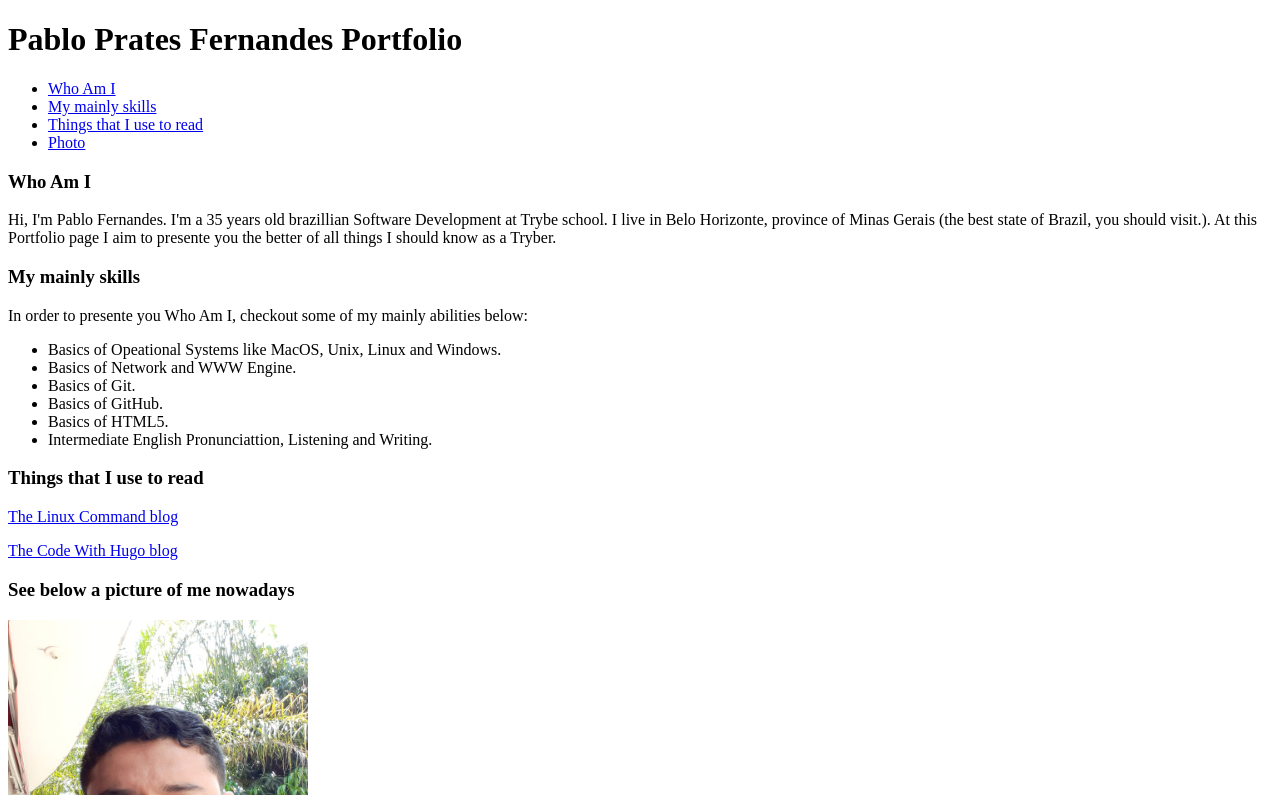
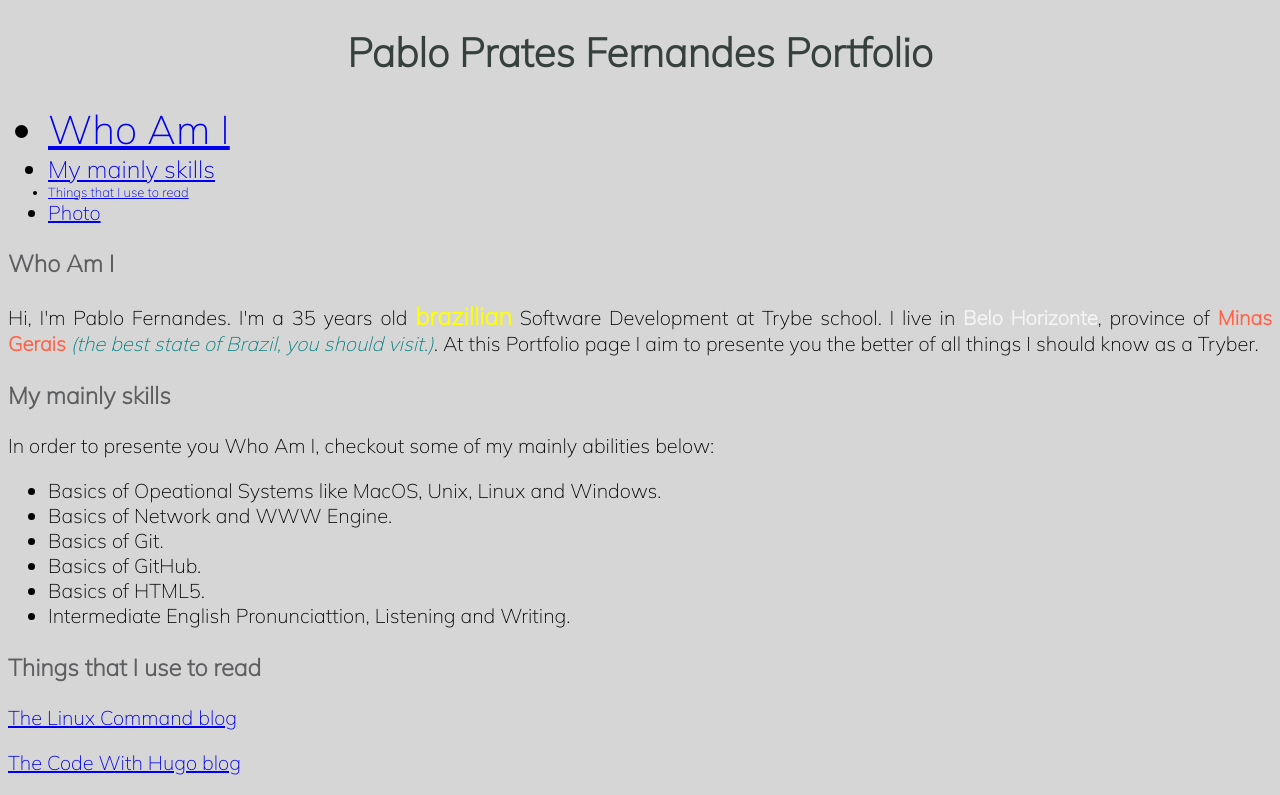
Before and after one commit to pablofernandes/pablofernandes.github.io, a plain HTML site: page index.html in a window 1280 px wide. Shown: the top 795 px of the page. Drawn offline with Linux system fonts and the light colour scheme.

Commit message:
styling my portfolio

```diff
--- a/index.html
+++ b/index.html
@@ -3,6 +3,9 @@
   <head>
     <meta charset="UTF-8">
     <title>Pablo Prates Fernandes Portfolio</title>
+    <link rel="preconnect" href="https://fonts.gstatic.com">
+    <link href="https://fonts.googleapis.com/css2?family=Mulish:wght@200&display=swap" rel="stylesheet">
+
     <link rel="stylesheet" type="text/css" href="style.css">
   </head>
   <body>
@@ -13,13 +16,13 @@
     <div id="menu">
 
         <ul>
-            <li>
+            <li class="whoami">
                <a href="#whoami"> Who Am I</a>
             </li>
-            <li>
+            <li class="skills">
                 <a href="#skills">My mainly skills</a>
             </li>
-            <li>
+            <li class="links">
                 <a href="#links"> Things that I use to read</a>
             </li>
             <li>
@@ -31,9 +34,9 @@
     <div id="whoami">
         <h3>Who Am I</h3>
         <p>
-            Hi, I'm Pablo Fernandes. I'm a 35 years old brazillian Software Development at Trybe
-            school. I live in Belo Horizonte, province of Minas Gerais (the best state
-            of Brazil, you should visit.). At this Portfolio page I aim to presente you
+            Hi, I'm Pablo Fernandes. I'm a 35 years old <strong class="brazil">brazillian</strong> Software Development at Trybe
+            school. I live in <strong class="belo">Belo Horizonte</strong>, province of <strong class="minas">Minas Gerais</strong> <em>(the best state
+            of Brazil, you should visit.)</em>. At this Portfolio page I aim to presente you
             the better of all things I should know as a Tryber.
         </p>
     </div>
--- a/style.css
+++ b/style.css
@@ -0,0 +1,51 @@
+body{
+    background-color: #d7d6d6ff;
+    font-family: Mulish, sans-serif;
+    font-size: 20px;
+}
+
+h1{
+    color: #36413eff;
+    text-align: center;
+}
+
+h3{
+    color: #5d5e60ff;
+}
+
+p{
+    text-align: justify;
+}
+
+.whoami{
+    font-size: 2em;
+}
+
+.skills{
+    font-size: larger;
+}
+
+.links{
+    font-size: small;
+}
+
+.brazil{
+    color: yellow;
+    font-size: larger;
+}
+
+.belo{
+    color: whitesmoke;
+}
+
+.minas{
+    color: tomato;
+}
+
+em{
+    color: teal;
+}
+
+img{
+    display: inline-flex;
+}
```
